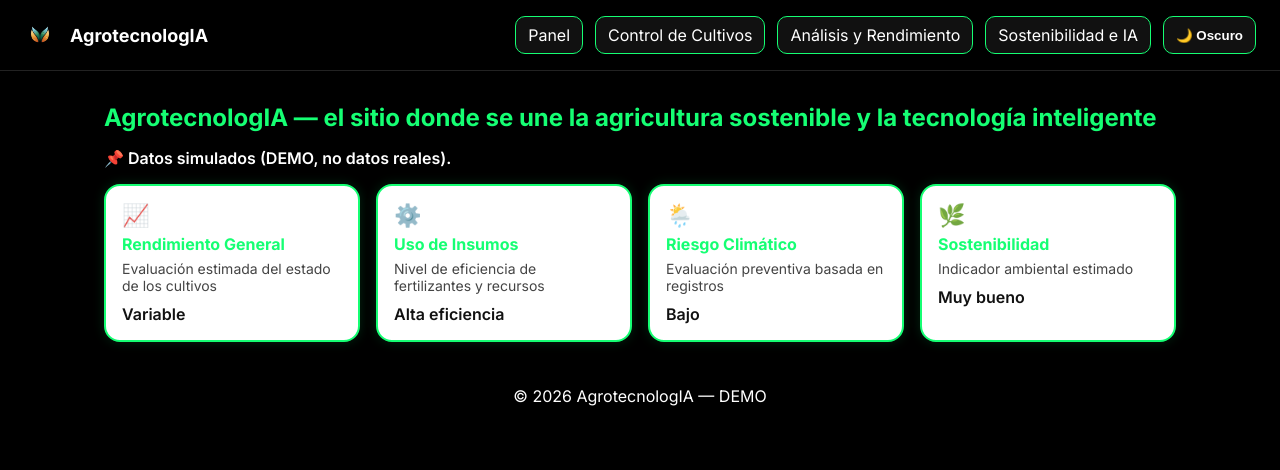
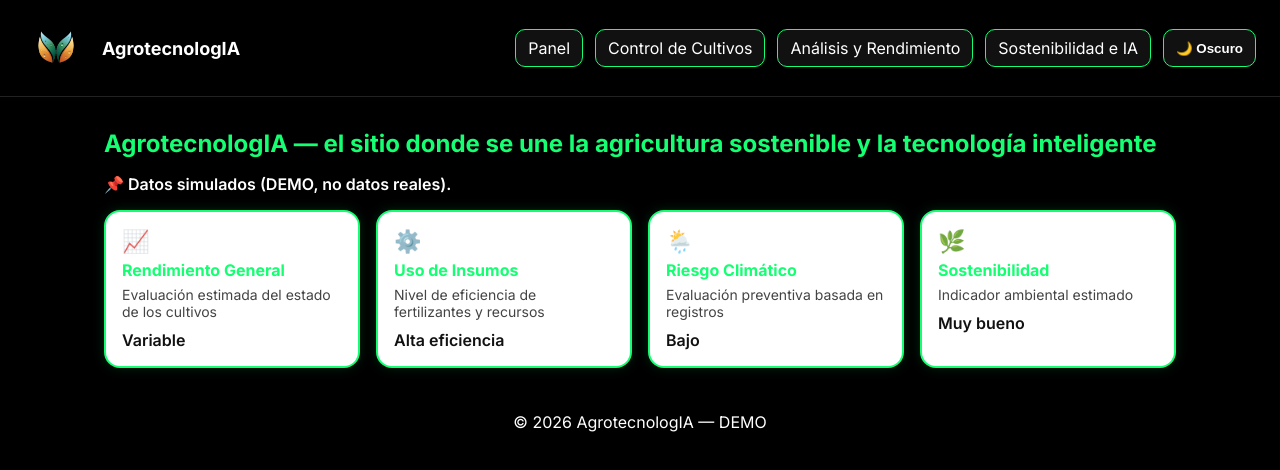
Before and after one commit to Fabianco-ux/AgrotecnologIA, a website: page index.html in a window 1280 px wide. Drawn offline with nearby package versions, Linux system fonts and the light colour scheme.

Commit message:
UI: logo al doble (64px)

```diff
--- a/styles.css
+++ b/styles.css
@@ -8,7 +8,7 @@
 .nav-link { text-decoration: none; padding: 8px 12px; border-radius: 10px; color: #fff; background: #111; border: 1px solid #15ff73; transition: background .2s ease, transform .1s ease; }
 .nav-link:hover { background: #151515; transform: translateY(-1px); }
 
-.brand-logo { height: 32px; width: auto; margin-right: 6px; vertical-align: middle; object-fit: contain; }
+.brand-logo { height: 64px; width: auto; margin-right: 6px; vertical-align: middle; object-fit: contain; }
 
 .app-footer { text-align: center; padding: 20px; color: #fff; }
 
```
